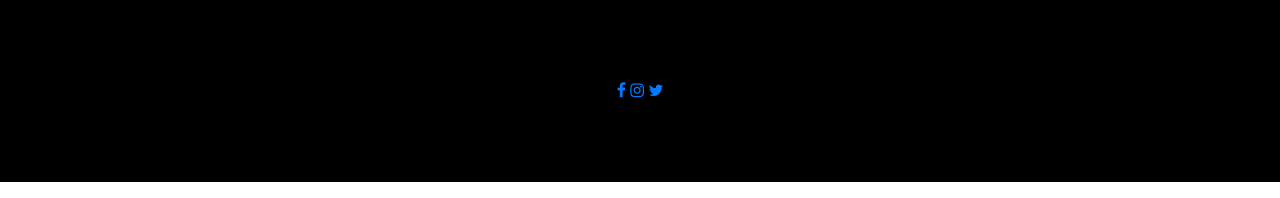
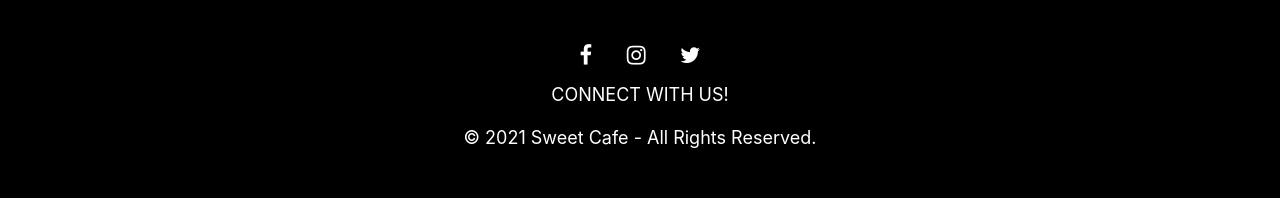
Before and after one commit to DavidMukhiya/SweetCafe, a website: page index.html in a window 1280 px wide. Shown: the part 846-1044 px from the top of the page. Drawn offline with nearby package versions, Linux system fonts and the light colour scheme.

Commit message:
Added footer home page is alomst finished

```diff
--- a/css/styles.css
+++ b/css/styles.css
@@ -83,12 +83,15 @@
         padding-left: 50px;
     }
 } */
+
+
 @media(min-width:200px) and (max-width:500px){
     .navbar-brand img.img-fluid{
         width: 100%;
         height: auto;
     }
 }
+
 
 /* for bigger screen */
 @media(min-width:1233px){
@@ -143,3 +146,28 @@ footer{
     background-color: black;
     padding:80px;
 }
+div.footericon>a>i.fa{
+    padding: 15px;
+    font-size: 22px;
+    color: white;
+}
+
+div.footericon>a>i.fa:hover{
+    color:#817d7d;
+}
+
+.connect{
+    font-size: 18px;
+    color:white;
+}
+
+.copyright{
+    font-size: 18px;
+    color:white;
+}
+
+footer {
+    width: 100%;
+    background-color: black;
+    padding: 31px;
+}
--- a/index.html
+++ b/index.html
@@ -52,7 +52,7 @@
 
 
         <!-- Navbar -->
-        <nav class="navbar navbar-expand-md navbar-light text-dark mainNav py-4 " style="background-color: #ea8064;">
+        <nav class="navbar navbar-expand-lg navbar-light text-dark mainNav py-4 " style="background-color: #ea8064;">
             <!-- leftside -->
             <div class="collapse navbar-collapse order-lg-1 order-3 mainNavBar">
                 <ul class="navbar-nav mr-auto ">
@@ -102,11 +102,17 @@
     <!-- /Main Section -->
     <footer>
         <div class="container">
-            <div class="row">
-                <div class="col text-center">
+            <div class="row text-center">
+                <div class="col footericon">
                     <a href="http://instagram.com/"><i class="fa fa-facebook"></i></a>
                     <a href="http://facebook.com/"><i class="fa fa-instagram"></i></a>
                     <a href="http://twitter.com/"><i class="fa fa-twitter"></i></a>
+                </div>
+                <div class="col-12 connect">
+                    <p>CONNECT WITH US!</p>
+                </div>
+                <div class="col-12 copyright">
+                    <p>&#169 2021 Sweet Cafe - All Rights Reserved.</p>
                 </div>
             </div>
         </div>
```
